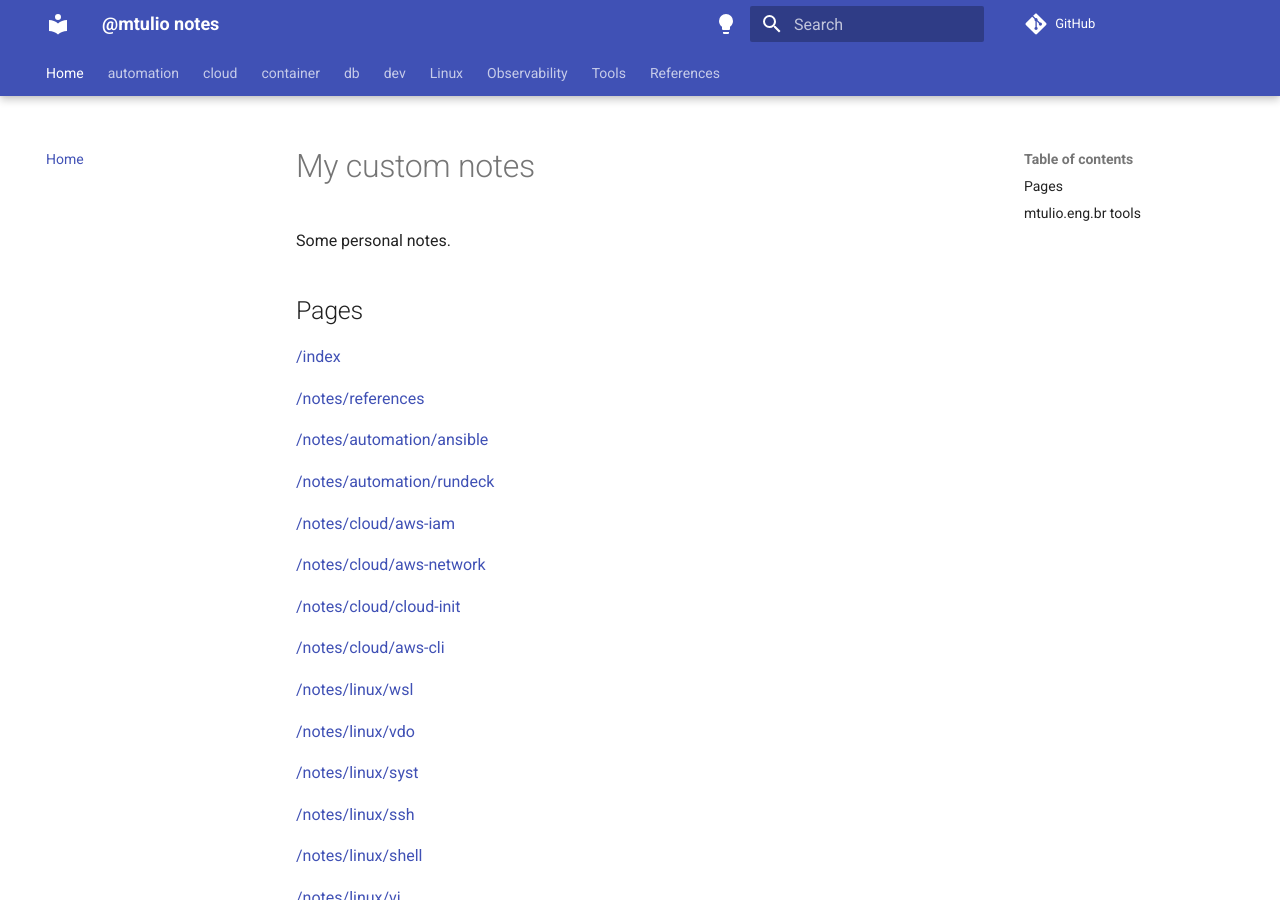
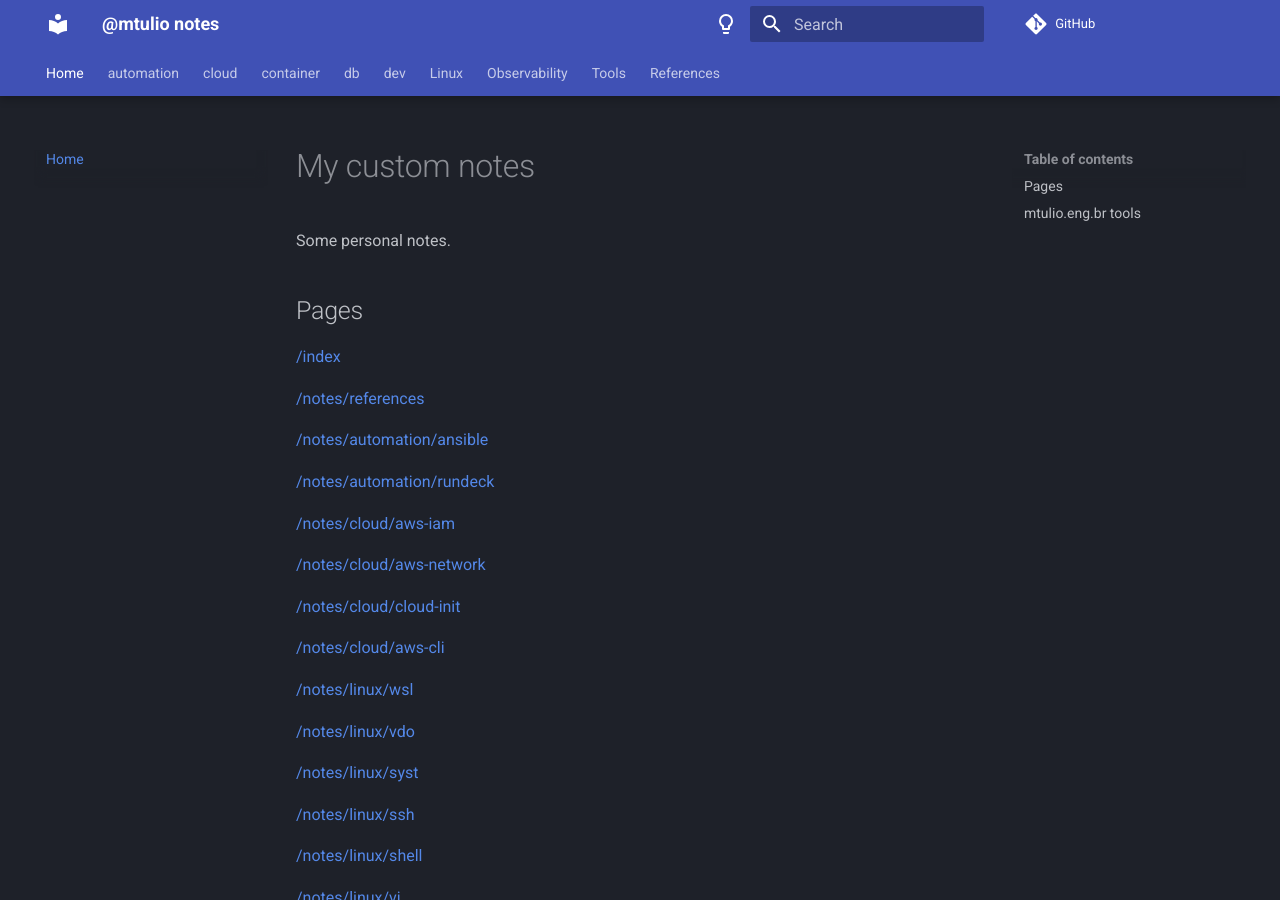
Before and after one commit to mtulio/mtulio.labs, an MkDocs documentation site: the page built from root/index.md, in a window 1280 px wide and 900 px high. Built offline with MkDocs 1.6.1 and Material for MkDocs 9.7.7, drawn with Linux system fonts in a browser that asks for light colours; comment, search, counter and statistics services are not loaded.

Commit message:
migrating to use material

```diff
--- a/mkdocs.yml
+++ b/mkdocs.yml
@@ -15,18 +15,19 @@ theme:
   # https://github.com/squidfunk/mkdocs-material/blob/master/mkdocs.yml
   name: material
   palette:
+    - scheme: slate
+      # primary: red
+      # accent: red
+      toggle:
+        icon: material/lightbulb-outline
+        name: Switch to light mode
     - scheme: default
       # primary: indigo
       # accent: indigo
       toggle:
         icon: material/lightbulb
         name: Switch to dark mode
-    - scheme: slate
-      # primary: red
-      # accent: red
-      toggle:
-        icon: material/lightbulb-outline
-        name: Switch to light mode
+
 
   features:
     - navigation.tabs
```
